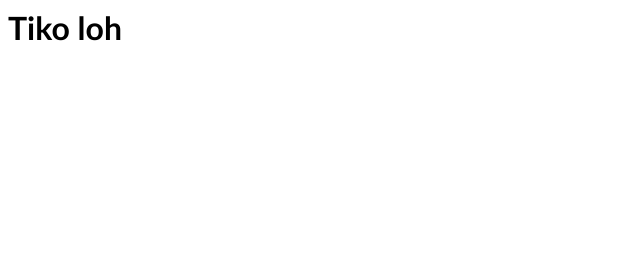
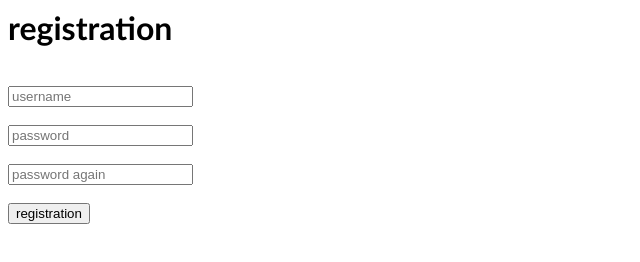
Before and after one commit to jacksultan-Airport/express-simple-k7sta7, a website: page pages/index.html in a window 1280 px wide. Shown: the whole page, without its empty margins (0-640 px from the left). Drawn offline with Linux system fonts and the light colour scheme; files that its build step writes are made by us from their sources.

Commit message:
1 file modified

```diff
--- a/pages/index.html
+++ b/pages/index.html
@@ -1,2 +1,40 @@
 <link rel="stylesheet" href="./style.css" />
-<h1>Tiko loh</h1>
+<!DOCTYPE html>
+<html lang="en">
+  <head>
+    <link rel="stylesheet" href="../css/regcss.css" />
+    <meta charset="UTF-8" />
+    <meta http-equiv="X-UA-Compatible" content="IE=edge" />
+    <meta name="viewport" content="width=device-width, initial-scale=1.0" />
+    <title>registration</title>
+  </head>
+
+  <body>
+    <div class="container mt-4">
+      <h1>registration</h1>
+      <br />
+      <input
+        type="text"
+        class="from-control"
+        name="login"
+        id="login"
+        placeholder="username"
+      /><br /><br />
+      <input
+        type="password"
+        class="from-control"
+        name="pass"
+        id="pass"
+        placeholder="password"
+      /><br /><br />
+      <input
+        type="password"
+        class="from-control"
+        name="pass2"
+        id="pass"
+        placeholder="password again"
+      /><br /><br />
+      <button class="btn btn-success">registration</button>
+    </div>
+  </body>
+</html>
```
